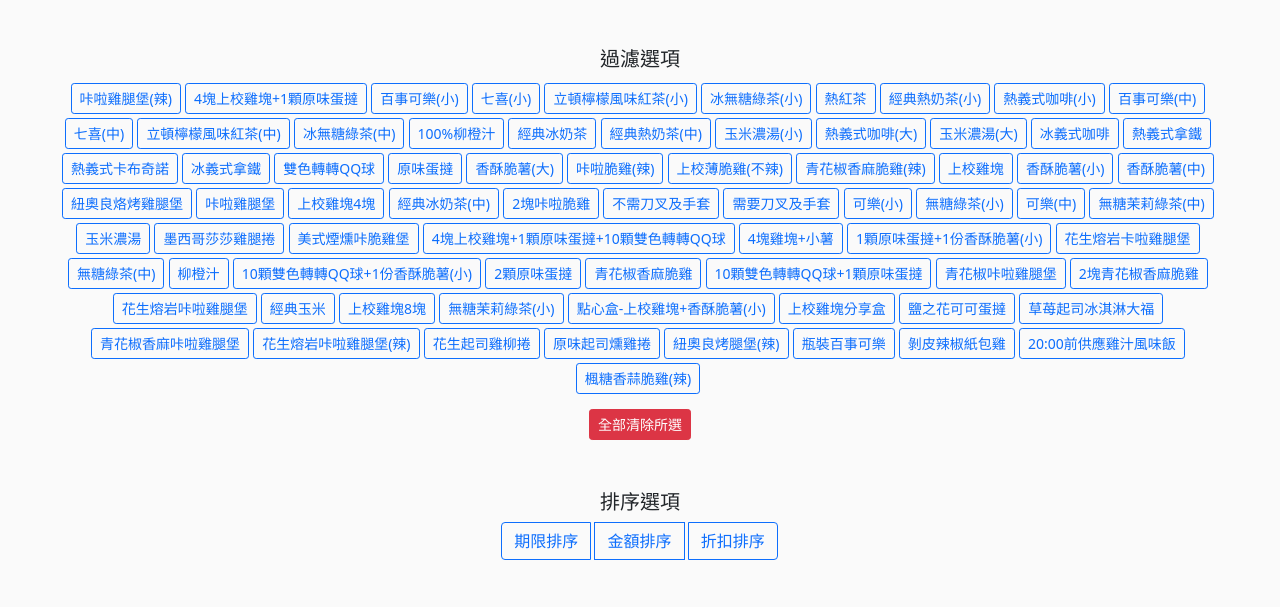
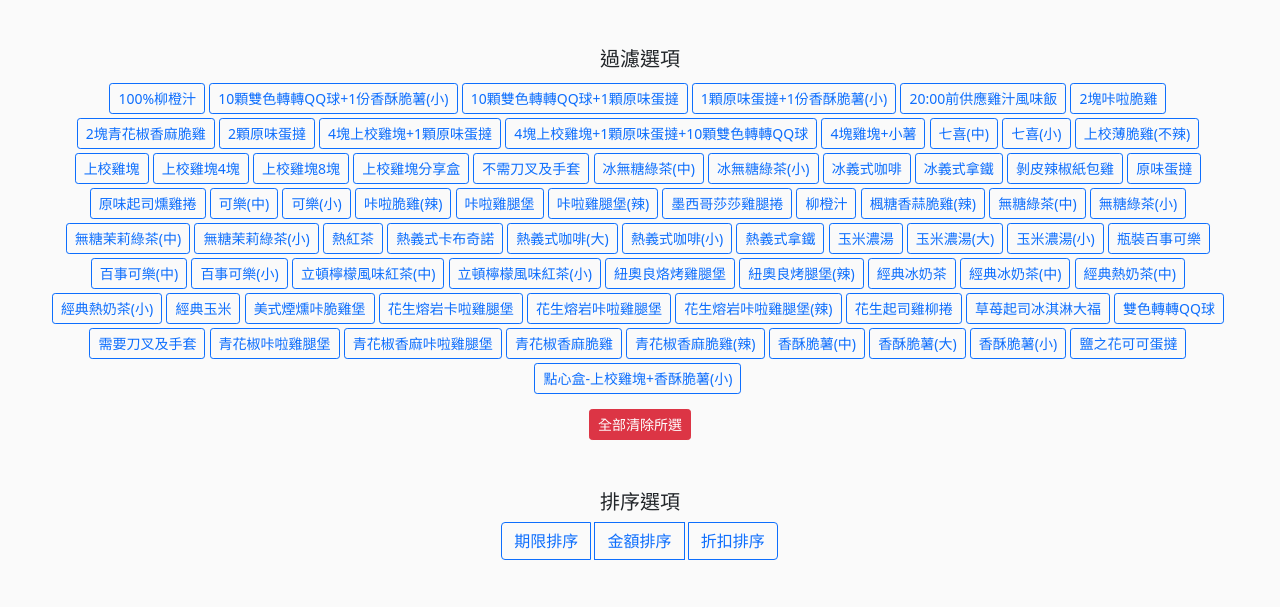
Before and after one commit to kfcpromo/kfcpromo.github.io, a plain HTML site: page index.html in a window 1280 px wide. Shown: the part 171-778 px from the top of the page. Drawn offline with nearby package versions, Linux system fonts and the light colour scheme; some packages are replaced by stand-ins of ours; a script that the page names is missing.

Commit message:
Update index.html

```diff
--- a/index.html
+++ b/index.html
@@ -98,7 +98,8 @@ fetch("/kfcdata.json?t="+new Date().getTime(), {
             });
         });
     });
-    s='<h5 class="text-center" style="margin-top:10px;">過濾選項</h5><div class="btn-group-toggle" data-toggle="buttons">'
+    meal_data.sort((a, b) => a.localeCompare(b));
+    s='<h5 class="text-center" style="margin-top:10px;">過濾選項</h5><div class="btn-group-toggle" data-toggle="buttons">';
     meal_data.forEach(function(it,ind){
         s=s+'<input type="checkbox" class="btn-check" id="ch_'+ind+'" onchange="changefilter('+ind+');" autocomplete="off">'
         s=s+'<label class="btn btn-outline-primary btn-sm" for="ch_'+ind+'" style="margin-top:4px;">'+it+'</label>&nbsp;'
```
